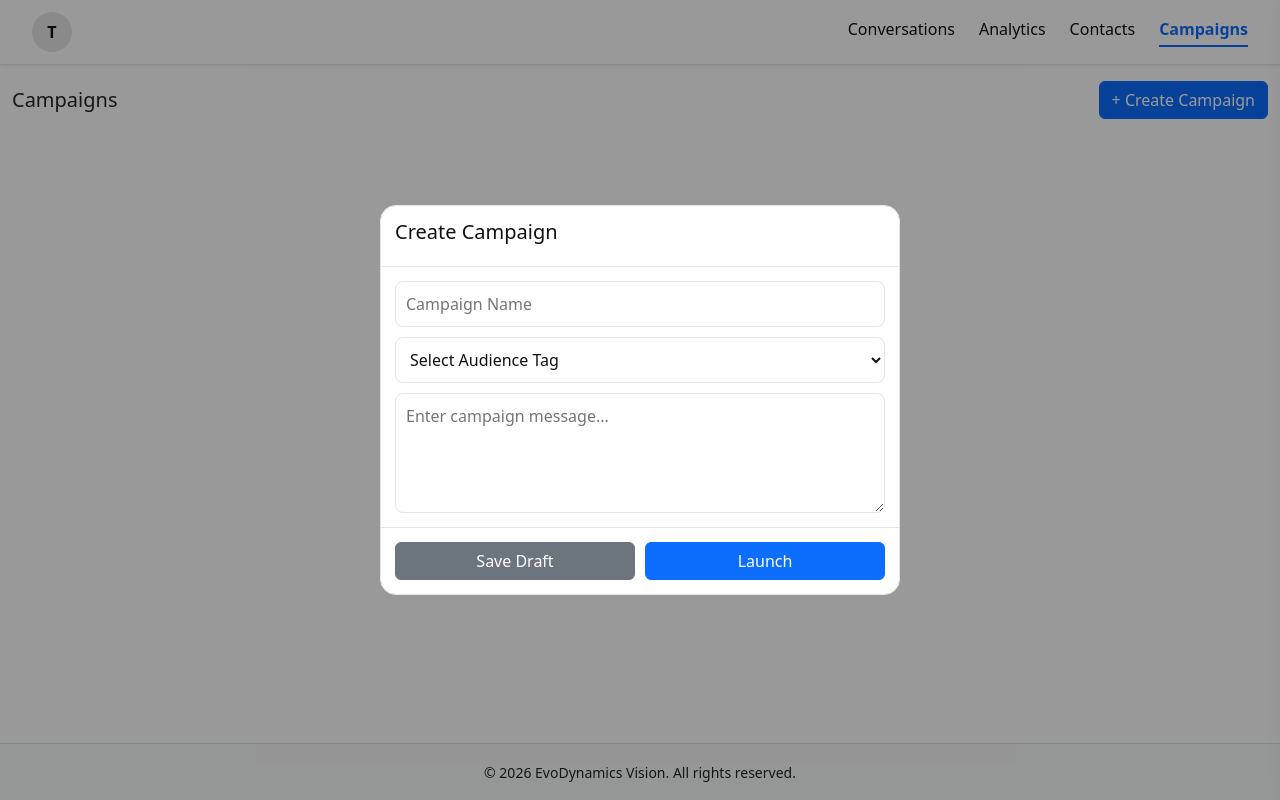
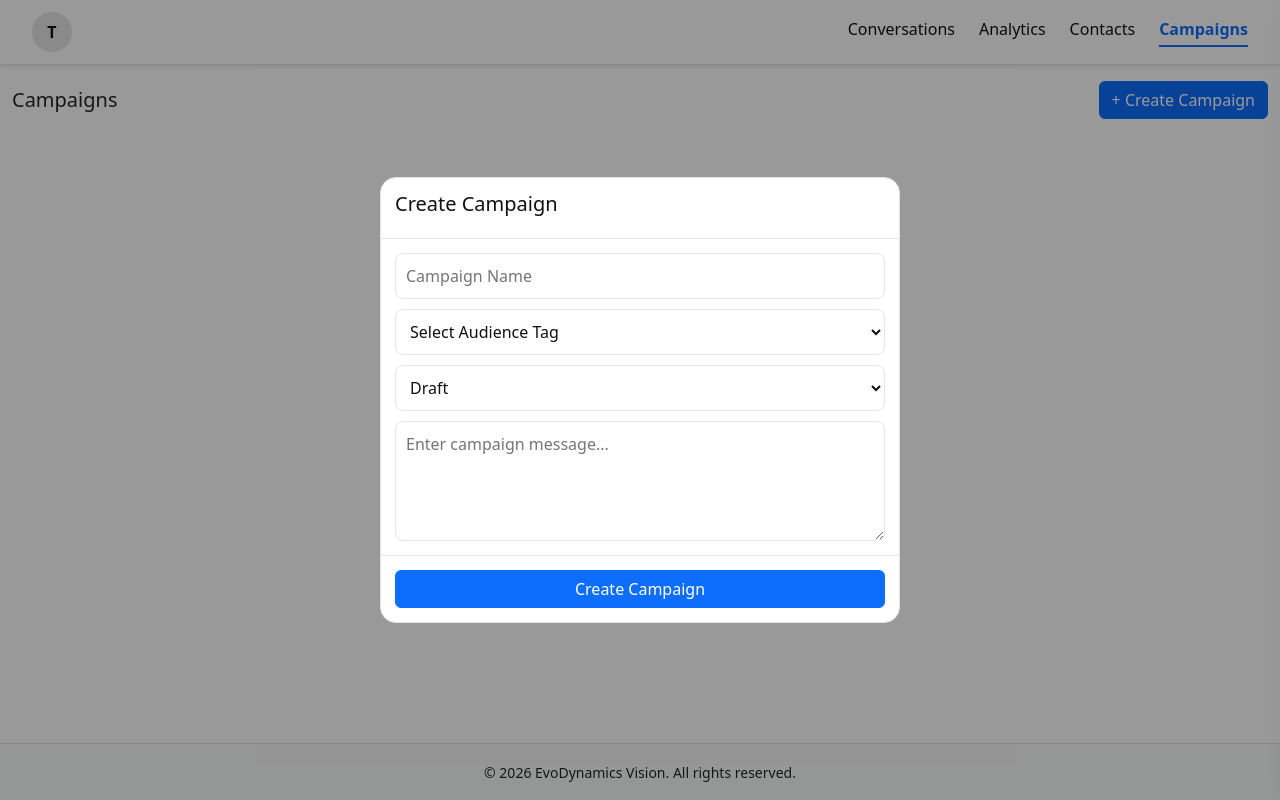
Before and after one commit to iamtalhaarifvlogs/evobusiness, a Next.js app: page /campaigns in a window 1280 px wide. Both pictures are taken after a click on the button "+ Create Campaign". Built offline with nearby package versions, Linux system fonts and the light colour scheme.

Commit message:
Update page.tsx

```diff
--- a/app/campaigns/page.tsx
+++ b/app/campaigns/page.tsx
@@ -1,7 +1,13 @@
 "use client";
 
 import { useState, useEffect } from "react";
-import { getCampaigns, addCampaign } from "@/app/lib/storage";
+import {
+  getCampaigns,
+  addCampaign,
+  updateCampaign,
+  deleteCampaign,
+} from "@/app/lib/storage";
+
 import SuccessModal from "@/app/components/SuccessModal";
 
 type Campaign = {
@@ -17,11 +23,16 @@ export default function CampaignsPage() {
   const [campaigns, setCampaigns] = useState<Campaign[]>([]);
   const [showModal, setShowModal] = useState(false);
   const [showSuccess, setShowSuccess] = useState(false);
+  const [showDeleteModal, setShowDeleteModal] = useState(false);
 
-  // form state
+  const [editingId, setEditingId] = useState<number | null>(null);
+  const [selectedCampaign, setSelectedCampaign] = useState<Campaign | null>(null);
+
+  // form
   const [name, setName] = useState("");
   const [tag, setTag] = useState("");
   const [message, setMessage] = useState("");
+  const [status, setStatus] = useState<"Draft" | "Running" | "Completed">("Draft");
 
   const [error, setError] = useState("");
 
@@ -30,35 +41,72 @@ export default function CampaignsPage() {
     setCampaigns(getCampaigns());
   }, []);
 
-  // ================= SAVE =================
-  const handleCreate = (status: "Draft" | "Running") => {
+  // ================= RESET =================
+  const resetForm = () => {
+    setName("");
+    setTag("");
+    setMessage("");
+    setStatus("Draft");
+    setEditingId(null);
+    setError("");
+  };
+
+  // ================= EDIT =================
+  const handleEdit = (campaign: Campaign) => {
+    setName(campaign.name);
+    setTag(campaign.tag);
+    setMessage(campaign.message);
+    setStatus(campaign.status);
+
+    setEditingId(campaign.id);
+    setShowModal(true);
+  };
+
+  // ================= SAVE (CREATE + UPDATE) =================
+  const handleSave = () => {
     setError("");
 
-    // VALIDATION
     if (!name || !tag || !message) {
       setError("All fields are required");
       return;
     }
 
-    const newCampaign: Campaign = {
-      id: Date.now(),
-      name,
-      tag,
-      message,
-      status,
-    };
+    if (editingId !== null) {
+      updateCampaign({
+        id: editingId,
+        name,
+        tag,
+        message,
+        status,
+      });
 
-    addCampaign(newCampaign);
+      setShowSuccess(true);
+    } else {
+      addCampaign({
+        id: Date.now(),
+        name,
+        tag,
+        message,
+        status,
+      });
 
-    const updated = getCampaigns();
-    setCampaigns(updated);
+      setShowSuccess(true);
+    }
 
-    // reset form
-    setName("");
-    setTag("");
-    setMessage("");
+    setCampaigns(getCampaigns());
+    setShowModal(false);
+    resetForm();
+  };
 
-    setShowModal(false);
+  // ================= DELETE =================
+  const handleDelete = () => {
+    if (!selectedCampaign) return;
+
+    deleteCampaign(selectedCampaign.id);
+    setCampaigns(getCampaigns());
+
+    setSelectedCampaign(null);
+    setShowDeleteModal(false);
     setShowSuccess(true);
   };
 
@@ -93,7 +141,7 @@ export default function CampaignsPage() {
     border: "1px solid var(--border)",
     borderRadius: 12,
     padding: 16,
-    height: "100%",
+    position: "relative",
   };
 
   const modalStyle: React.CSSProperties = {
@@ -112,10 +160,7 @@ export default function CampaignsPage() {
 
   const backdropStyle: React.CSSProperties = {
     position: "fixed",
-    top: 0,
-    left: 0,
-    width: "100%",
-    height: "100%",
+    inset: 0,
     background: "rgba(0,0,0,0.4)",
     zIndex: 1040,
   };
@@ -126,6 +171,7 @@ export default function CampaignsPage() {
     border: "1px solid var(--border)",
     background: "var(--card)",
     color: "var(--text)",
+    width: "100%",
     outline: "none",
   };
 
@@ -138,7 +184,10 @@ export default function CampaignsPage() {
 
         <button
           className="btn btn-primary"
-          onClick={() => setShowModal(true)}
+          onClick={() => {
+            resetForm();
+            setShowModal(true);
+          }}
         >
           + Create Campaign
         </button>
@@ -170,19 +219,40 @@ export default function CampaignsPage() {
               <p style={{ fontSize: 14, marginTop: 10 }}>
                 {campaign.message}
               </p>
+
+              {/* ACTIONS */}
+              <div className="d-flex gap-2 mt-3">
+                <button
+                  className="btn btn-sm btn-outline-primary"
+                  onClick={() => handleEdit(campaign)}
+                >
+                  Edit
+                </button>
+
+                <button
+                  className="btn btn-sm btn-outline-danger"
+                  onClick={() => {
+                    setSelectedCampaign(campaign);
+                    setShowDeleteModal(true);
+                  }}
+                >
+                  Delete
+                </button>
+              </div>
+
             </div>
           </div>
         ))}
       </div>
 
-      {/* MODAL */}
+      {/* MODAL (CREATE / EDIT) */}
       {showModal && (
         <>
           <div style={backdropStyle} onClick={() => setShowModal(false)} />
 
           <div style={modalStyle}>
             <div style={{ padding: 14, borderBottom: "1px solid var(--border)" }}>
-              <h5>Create Campaign</h5>
+              <h5>{editingId ? "Edit Campaign" : "Create Campaign"}</h5>
             </div>
 
             <div style={{ padding: 14, display: "flex", flexDirection: "column", gap: 10 }}>
@@ -205,6 +275,16 @@ export default function CampaignsPage() {
                 <option value="Hot Lead">Hot Lead</option>
               </select>
 
+              <select
+                style={inputStyle}
+                value={status}
+                onChange={(e) => setStatus(e.target.value as any)}
+              >
+                <option value="Draft">Draft</option>
+                <option value="Running">Running</option>
+                <option value="Completed">Completed</option>
+              </select>
+
               <textarea
                 style={{ ...inputStyle, minHeight: 120 }}
                 placeholder="Enter campaign message..."
@@ -212,26 +292,44 @@ export default function CampaignsPage() {
                 onChange={(e) => setMessage(e.target.value)}
               />
 
-              {error && (
-                <div style={{ color: "red", fontSize: 13 }}>
-                  {error}
-                </div>
-              )}
+              {error && <div style={{ color: "red", fontSize: 13 }}>{error}</div>}
             </div>
 
-            <div style={{ padding: 14, borderTop: "1px solid var(--border)", display: "flex", gap: 10 }}>
+            <div style={{ padding: 14, borderTop: "1px solid var(--border)" }}>
+              <button className="btn btn-primary w-100" onClick={handleSave}>
+                {editingId ? "Save Changes" : "Create Campaign"}
+              </button>
+            </div>
+          </div>
+        </>
+      )}
+
+      {/* DELETE MODAL */}
+      {showDeleteModal && selectedCampaign && (
+        <>
+          <div style={backdropStyle} onClick={() => setShowDeleteModal(false)} />
+
+          <div style={modalStyle}>
+            <div style={{ padding: 15 }}>
+              <h5>Are you sure?</h5>
+              <p>
+                Delete <b>{selectedCampaign.name}</b> campaign?
+              </p>
+            </div>
+
+            <div className="d-flex gap-2 p-3">
               <button
                 className="btn btn-secondary w-50"
-                onClick={() => handleCreate("Draft")}
+                onClick={() => setShowDeleteModal(false)}
               >
-                Save Draft
+                Cancel
               </button>
 
               <button
-                className="btn btn-primary w-50"
-                onClick={() => handleCreate("Running")}
+                className="btn btn-danger w-50"
+                onClick={handleDelete}
               >
-                Launch
+                Delete
               </button>
             </div>
           </div>
@@ -241,12 +339,13 @@ export default function CampaignsPage() {
       {/* SUCCESS MODAL */}
       <SuccessModal
         show={showSuccess}
-        title="Campaign Created 🚀"
-        message="Your campaign has been successfully saved."
-        buttonText="View Campaigns"
+        title="Action Successful 🚀"
+        message="Your campaign has been updated successfully."
+        buttonText="Okay"
         redirectTo="/campaigns"
         onClose={() => setShowSuccess(false)}
       />
+
     </div>
   );
 }
```
